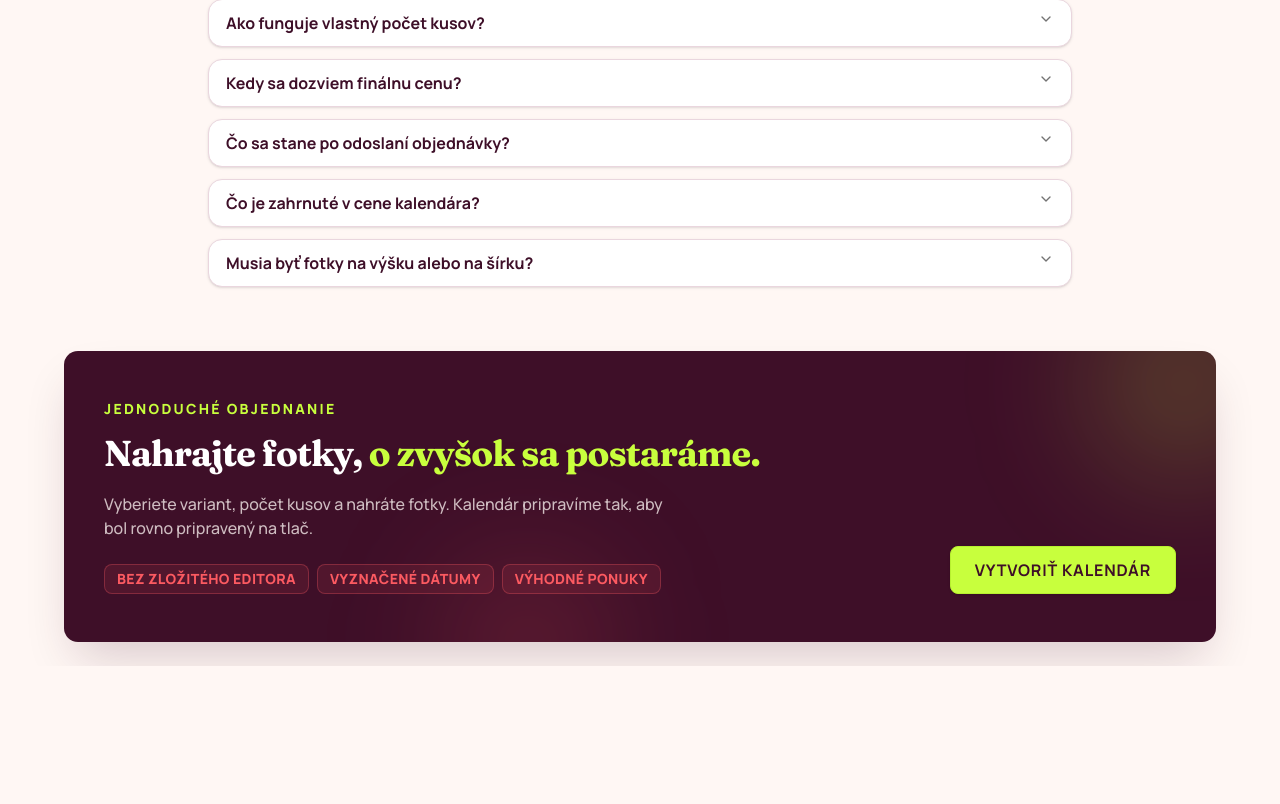
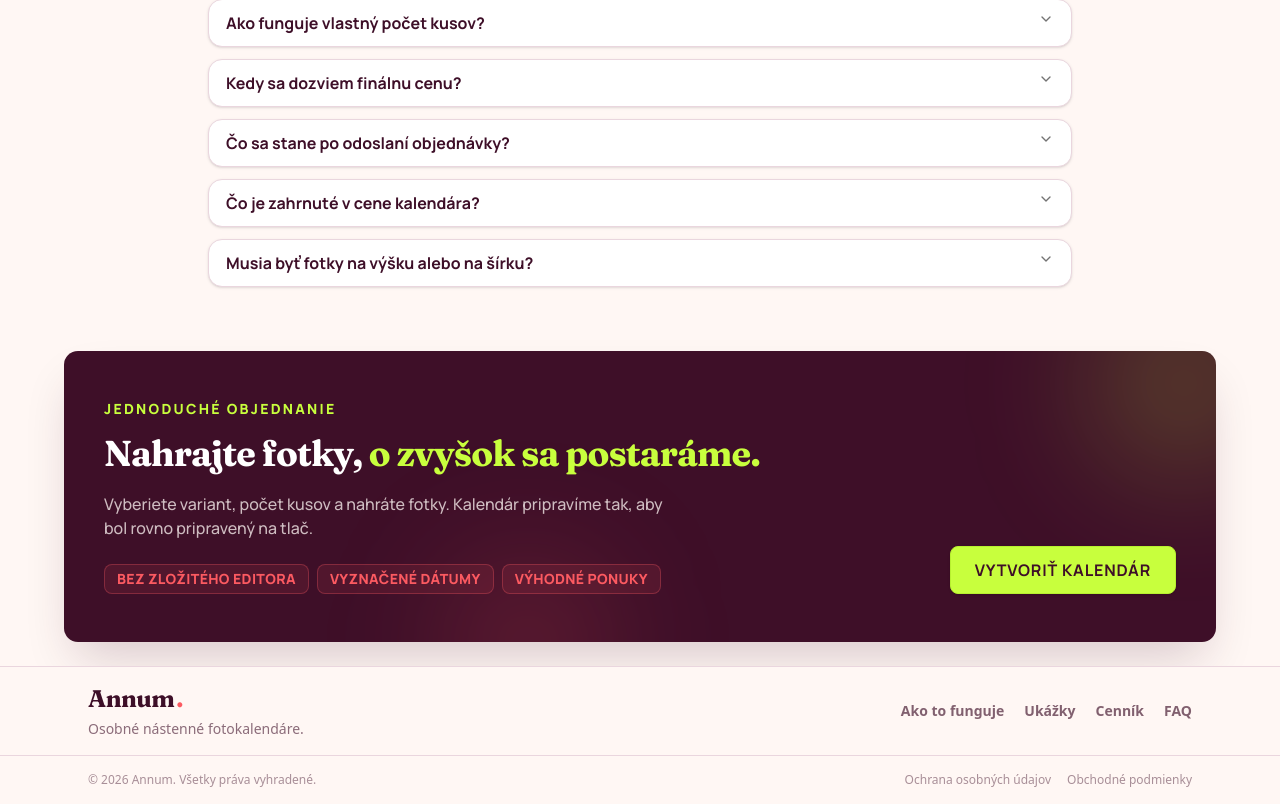
Before and after one commit to PatricioPalko/annum-calendar, a Next.js app: page / in a window 1280 px wide. Shown: the part 4161-4965 px from the top of the page. Before the commit the page ends 4827 px from the top, so only its background shows below. Built offline with nearby package versions, Linux system fonts and the light colour scheme.

Commit message:
Added footer

```diff
--- a/app/layout.tsx
+++ b/app/layout.tsx
@@ -1,3 +1,4 @@
+import { Footer } from "@/components/sections/footer";
 import Navigation from "@/components/sections/navigation";
 import { cn } from "@/lib/utils";
 import type { Metadata } from "next";
@@ -40,6 +41,7 @@ export default function RootLayout({
       <body className="min-h-full flex flex-col">
         <Navigation />
         {children}
+        <Footer />
       </body>
     </html>
   );
--- /dev/null
+++ b/components/sections/footer/index.tsx
@@ -0,0 +1,64 @@
+import Link from "next/link";
+
+const footerLinks = [
+  { label: "Ako to funguje", href: "/#ako-to-funguje" },
+  { label: "Ukážky", href: "/#ukazky" },
+  { label: "Cenník", href: "/#cennik" },
+  { label: "FAQ", href: "/#faq" },
+];
+
+export function Footer() {
+  return (
+    <footer className="border-t border-[#EAD6DE] bg-[#FFF7F4]">
+      <div className="mx-auto flex max-w-6xl flex-col gap-6 px-4 py-4 md:flex-row md:items-center md:justify-between md:px-6">
+        <div>
+          <Link
+            href="/"
+            className="font-heading text-2xl font-bold tracking-tight text-primary"
+          >
+            Annum
+            <span className="text-secondary pl-0.5">.</span>
+          </Link>
+
+          <p className="mt-1 text-sm font-medium text-[#3E0F28]/60">
+            Osobné nástenné fotokalendáre.
+          </p>
+        </div>
+
+        <nav className="flex flex-wrap gap-x-5 gap-y-2">
+          {footerLinks.map((link) => (
+            <Link
+              key={link.href}
+              href={link.href}
+              className="text-sm font-bold text-[#3E0F28]/65 transition hover:text-[#FC5A61]"
+            >
+              {link.label}
+            </Link>
+          ))}
+        </nav>
+      </div>
+
+      <div className="border-t border-[#EAD6DE]">
+        <div className="mx-auto flex max-w-6xl flex-col gap-3 px-4 py-4 text-xs font-medium text-[#3E0F28]/45 md:flex-row md:items-center md:justify-between md:px-6">
+          <p>© {new Date().getFullYear()} Annum. Všetky práva vyhradené.</p>
+
+          <div className="flex flex-wrap gap-4">
+            <Link
+              href="/ochrana-osobnych-udajov"
+              className="transition hover:text-[#FC5A61]"
+            >
+              Ochrana osobných údajov
+            </Link>
+
+            <Link
+              href="/obchodne-podmienky"
+              className="transition hover:text-[#FC5A61]"
+            >
+              Obchodné podmienky
+            </Link>
+          </div>
+        </div>
+      </div>
+    </footer>
+  );
+}
```
